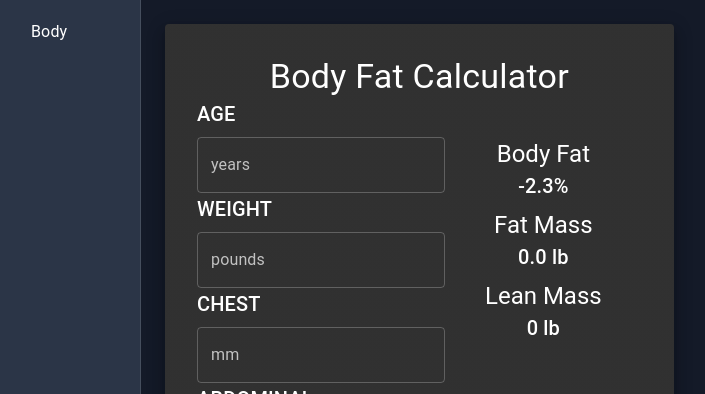
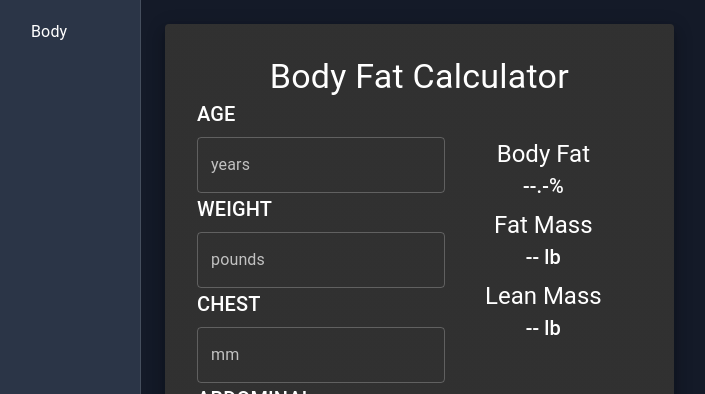
Before and after one commit to Mike-Tew/fitness-app, a React (Vite) app: page / in a window 1280 px wide. Shown: the top 394 px of the page, without its empty margins (9-714 px from the left). Built offline with nearby package versions, Linux system fonts and the light colour scheme.

Commit message:
Finished body fat functionality.

```diff
--- a/src/components/getBodyFat.js
+++ b/src/components/getBodyFat.js
@@ -1,11 +1,11 @@
-const getBodyFatPercentage = (
-  age = 0,
-  weight = 0,
-  chestSkin = 0,
-  abSkin = 0,
-  thighSkin = 0
-) => {
-  console.log(age, weight, chestSkin, abSkin, thighSkin)
+const getBodyFatPercentage = (age, weight, chestSkin, abSkin, thighSkin) => {
+  console.log(age, weight, chestSkin, abSkin, thighSkin, age > 0)
+  if (
+    !(age > 0 && weight > 0 && chestSkin > 0 && abSkin > 0 && thighSkin > 0)
+  ) {
+    return { bodyFat: '--.-', fatMass: '--', leanMass: '--' }
+  }
+
   const fatTotal = chestSkin + abSkin + thighSkin
   const fatSquared = Math.pow(fatTotal, 2)
   const density =
```
